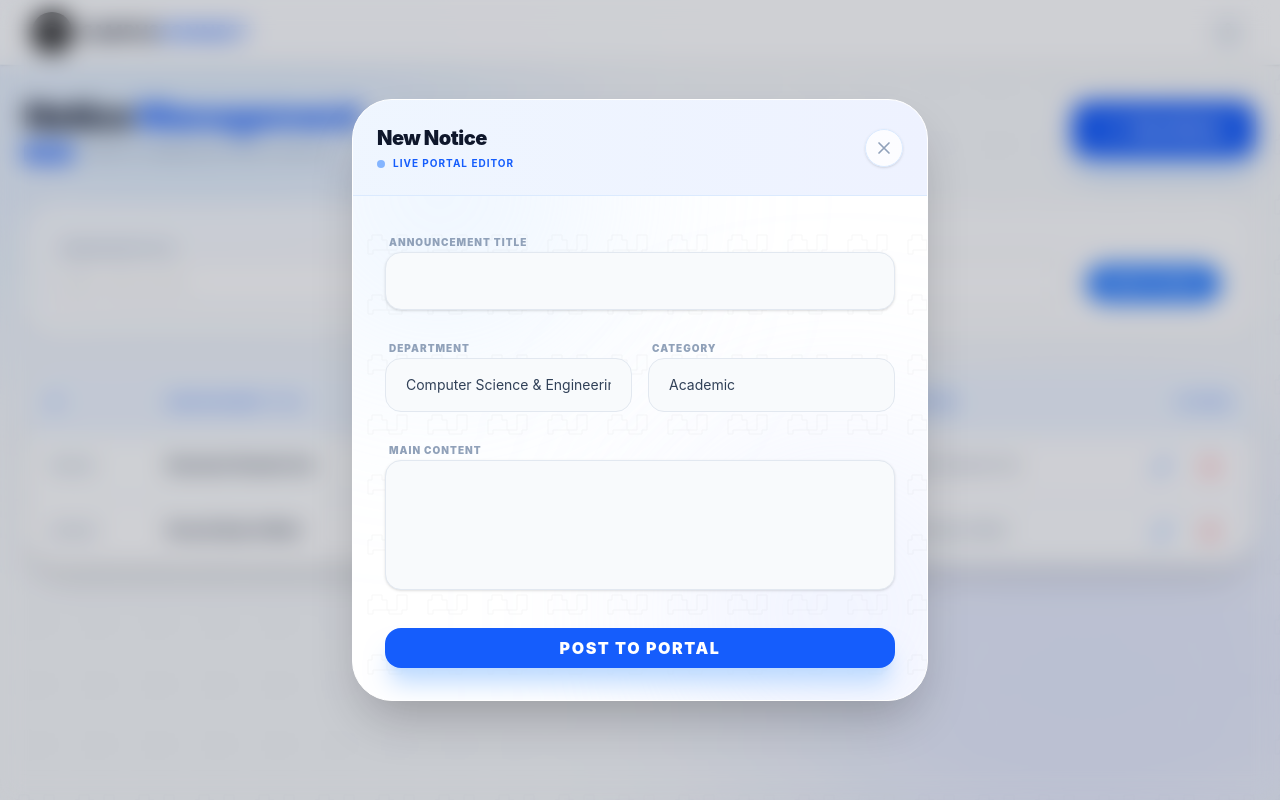
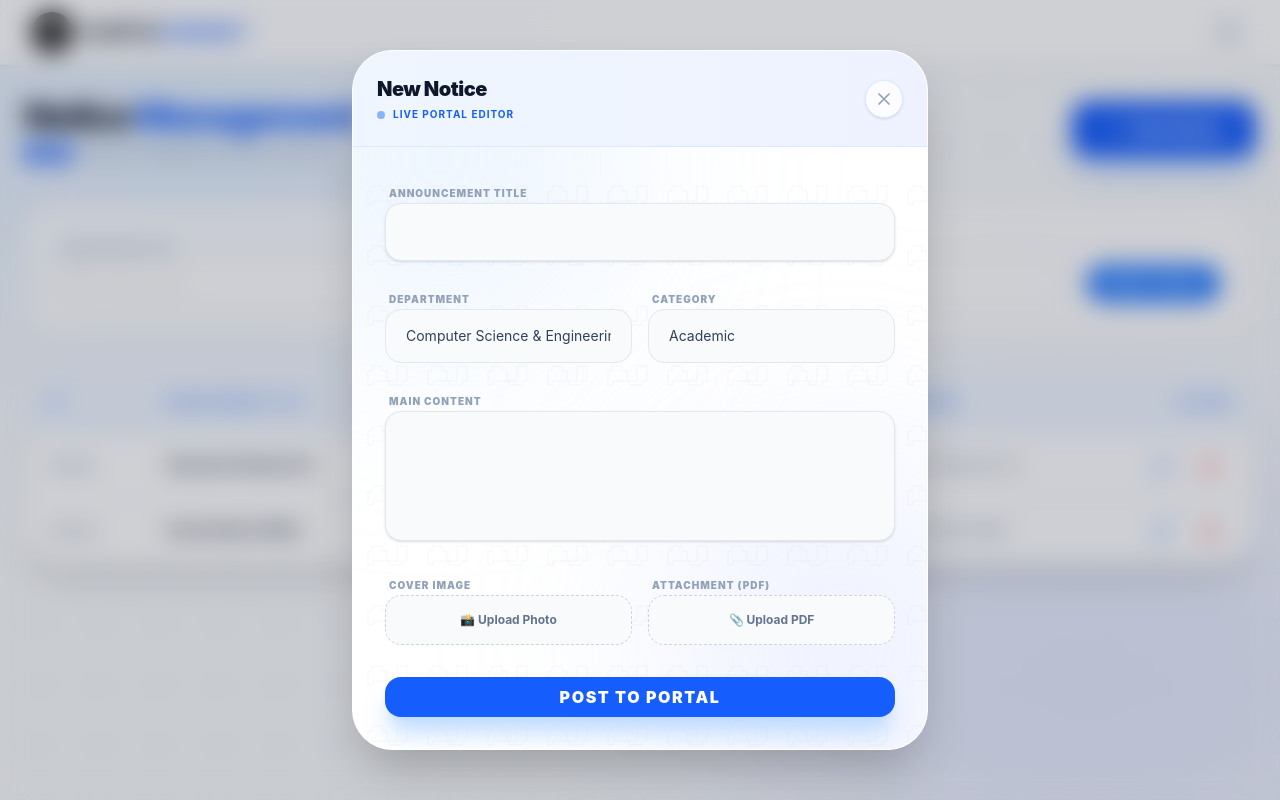
Before and after one commit to Dhivya-Fullstackwebdevelopment/Digital-Notice-Board-Admin, a React (Vite) app: page /notices in a window 1280 px wide. Both pictures are taken after a click on the button "New Notice". Built offline with nearby package versions, Linux system fonts and the light colour scheme.

Commit message:
Added psd and img fields in notices popups

```diff
--- a/src/components/Noticespopups/NoticeModal.tsx
+++ b/src/components/Noticespopups/NoticeModal.tsx
@@ -1,18 +1,27 @@
 import { useState, useEffect } from "react";
 import { HiOutlineX } from "react-icons/hi";
 import { CATEGORIES, DEPARTMENTS, type Notice } from "../types/notices";
-import {BackgroundEffect} from "../BackgroundEffect";
+import { BackgroundEffect } from "../BackgroundEffect";
 
 export default function NoticeModal({ isOpen, onClose, onSave, initialData }: any) {
     const [formData, setFormData] = useState<Notice>({
-        id: "", title: "", categoryId: "1", deptId: "1", content: ""
+        id: "",
+        title: "",
+        categoryId: "1",
+        deptId: "1",
+        content: "",
+        imageUrl: "", // New field
+        pdfUrl: ""    // New field
     });
 
+    // Update the useEffect reset logic as well
     useEffect(() => {
         if (initialData) setFormData(initialData);
-        else setFormData({ id: "", title: "", categoryId: "1", deptId: "1", content: "" });
+        else setFormData({
+            id: "", title: "", categoryId: "1", deptId: "1", content: "",
+            imageUrl: "", pdfUrl: ""
+        });
     }, [initialData, isOpen]);
-
     if (!isOpen) return null;
 
     return (
@@ -68,6 +77,50 @@ export default function NoticeModal({ isOpen, onClose, onSave, initialData }: an
                                 className="w-full text-slate-900 px-5 py-4 rounded-2xl bg-slate-50 border border-slate-200 outline-none focus:ring-4 focus:ring-blue-500/10 transition-all  resize-none shadow-sm" />
                         </div>
 
+                        <div className="grid grid-cols-2 gap-4">
+                            {/* Image Upload Field */}
+                            <div className="space-y-2">
+                                <label className="text-[10px] font-black uppercase tracking-widest text-slate-400 ml-1">
+                                    Cover Image
+                                </label>
+                                <div className="relative group">
+                                    <input
+                                        type="file"
+                                        accept="image/*"
+                                        onChange={(e) => {
+                                            const file = e.target.files?.[0];
+                                            if (file) setFormData({ ...formData, imageUrl: URL.createObjectURL(file) });
+                                        }}
+                                        className="absolute inset-0 w-full h-full opacity-0 cursor-pointer z-20"
+                                    />
+                                    <div className="w-full px-5 py-4 rounded-2xl bg-slate-50 border border-dashed border-slate-300 group-hover:border-blue-400 transition-colors flex items-center justify-center text-xs font-bold text-slate-500">
+                                        {formData.imageUrl ? "✅ Image Selected" : "📸 Upload Photo"}
+                                    </div>
+                                </div>
+                            </div>
+
+                            {/* PDF Upload Field */}
+                            <div className="space-y-2">
+                                <label className="text-[10px] font-black uppercase tracking-widest text-slate-400 ml-1">
+                                    Attachment (PDF)
+                                </label>
+                                <div className="relative group">
+                                    <input
+                                        type="file"
+                                        accept=".pdf"
+                                        onChange={(e) => {
+                                            const file = e.target.files?.[0];
+                                            if (file) setFormData({ ...formData, pdfUrl: file.name });
+                                        }}
+                                        className="absolute inset-0 w-full h-full opacity-0 cursor-pointer z-20"
+                                    />
+                                    <div className="w-full px-5 py-4 rounded-2xl bg-slate-50 border border-dashed border-slate-300 group-hover:border-red-400 transition-colors flex items-center justify-center text-xs font-bold text-slate-500">
+                                        {formData.pdfUrl ? "📄 PDF Attached" : "📎 Upload PDF"}
+                                    </div>
+                                </div>
+                            </div>
+                        </div>
+
                         <button type="submit" className="w-full text-white bg-blue-600 py-2 rounded-2xl font-black text-md shadow-xl shadow-blue-200 hover:bg-blue-700 hover:-translate-y-1 transition-all mt-2 uppercase tracking-widest">
                             {initialData ? "Apply Changes" : "Post to Portal"}
                         </button>
--- a/src/components/types/notices.tsx
+++ b/src/components/types/notices.tsx
@@ -4,6 +4,8 @@ export interface Notice {
     categoryId: string;
     deptId: string;
     content: string;
+    imageUrl?: string;
+    pdfUrl?: string;
 }
 
 export const CATEGORIES = [
```
